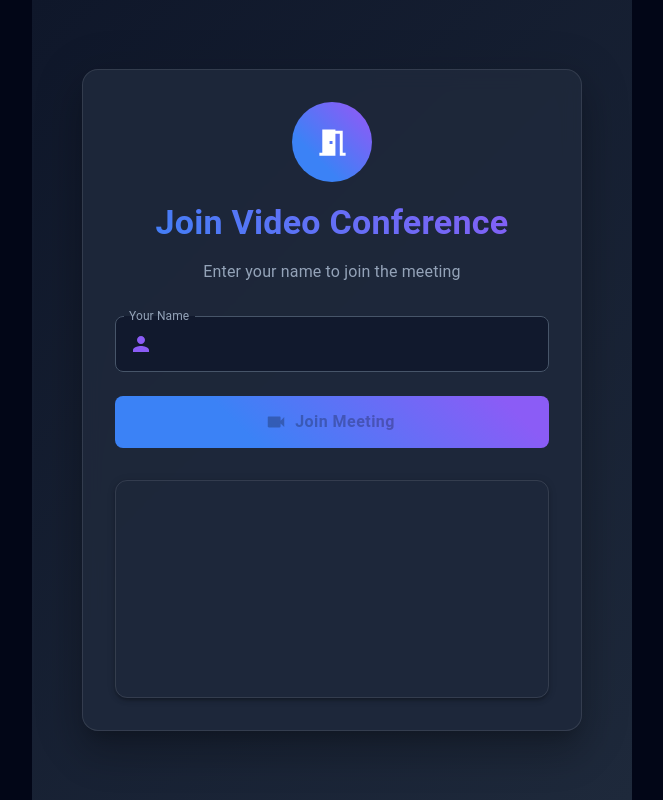
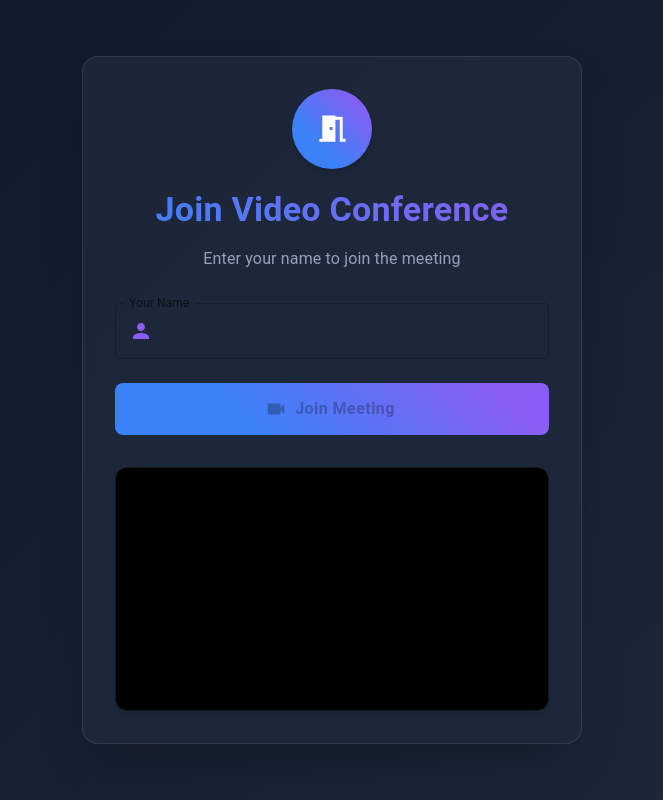
Before and after one commit to Raj72620/Video-Conference-app, a React (Create React App) app in the folder frontend/: page /1 in a window 1280 px wide. Shown: the whole page, without its empty margins (308-971 px from the left). Built offline with nearby package versions, Linux system fonts and the light colour scheme; no server answers.

Commit message:
new files

```diff
--- a/frontend/src/pages/VideoMeet.jsx
+++ b/frontend/src/pages/VideoMeet.jsx
@@ -741,24 +741,58 @@ export default function VideoMeetComponent() {
     return (
         <div className={styles.videoMeetContainer}>
             {askForUsername === true ? (
-                <Container maxWidth="sm" sx={{ display: 'flex', flexDirection: 'column', alignItems: 'center', justifyContent: 'center', minHeight: '100vh', py: 4, background: 'linear-gradient(135deg, #0f172a 0%, #1e293b 100%)' }}>
-                    <Paper elevation={24} sx={{ p: 4, width: '100%', maxWidth: '500px', borderRadius: 4, textAlign: 'center', backgroundColor: 'rgba(30, 41, 59, 0.9)', backdropFilter: 'blur(10px)', border: '1px solid rgba(255, 255, 255, 0.1)' }}>
+                <div className={styles.joinContainer}>
+                    <Paper elevation={24} className={styles.joinCard}>
                         <Box sx={{ mb: 4 }}>
-                            <Avatar sx={{ bgcolor: 'primary.main', width: 80, height: 80, margin: '0 auto 20px', background: 'linear-gradient(45deg, #3b82f6 30%, #8b5cf6 90%)' }}>
+                            <Avatar className={styles.joinAvatar}>
                                 <MeetingRoomIcon fontSize="large" />
                             </Avatar>
-                            <Typography variant="h4" component="h2" sx={{ fontWeight: 700, mb: 2, color: '#ffffff', background: 'linear-gradient(45deg, #3b82f6, #8b5cf6)', WebkitBackgroundClip: 'text', WebkitTextFillColor: 'transparent' }}>Join Video Conference</Typography>
-                            <Typography variant="body1" sx={{ color: '#94a3b8' }}>Enter your name to join the meeting</Typography>
+                            <Typography variant="h4" component="h2" className={styles.joinTitle}>
+                                Join Video Conference
+                            </Typography>
+                            <Typography variant="body1" className={styles.joinText}>
+                                Enter your name to join the meeting
+                            </Typography>
                         </Box>
-                        <Box sx={{ display: 'flex', flexDirection: 'column', gap: 3, mb: 4 }}>
-                            <TextField fullWidth label="Your Name" value={username} onChange={e => setUsername(e.target.value)} onKeyPress={(e) => e.key === 'Enter' && connect()} InputProps={{ startAdornment: (<InputAdornment position="start"><PersonIcon sx={{ color: '#8b5cf6' }} /></InputAdornment>) }} sx={{ '& .MuiOutlinedInput-root': { borderRadius: 2, backgroundColor: 'rgba(15, 23, 42, 0.8)', color: '#ffffff', '& fieldset': { borderColor: '#475569' }, '&:hover fieldset': { borderColor: '#8b5cf6' } }, '& .MuiInputLabel-root': { color: '#94a3b8' } }} />
-                            <Button fullWidth variant="contained" size="large" onClick={connect} disabled={!username.trim()} sx={{ py: 1.5, borderRadius: 2, textTransform: 'none', fontSize: '1rem', fontWeight: 600, background: 'linear-gradient(45deg, #3b82f6 30%, #8b5cf6 90%)', '&:hover': { background: 'linear-gradient(45deg, #2563eb 30%, #7c3aed 90%)', translateY: '-2px', boxShadow: '0 8px 25px rgba(59, 130, 246, 0.4)' } }} startIcon={<VideocamIcon />}>Join Meeting</Button>
+                        <Box className={styles.joinForm}>
+                            <TextField
+                                fullWidth
+                                label="Your Name"
+                                value={username}
+                                onChange={e => setUsername(e.target.value)}
+                                onKeyPress={(e) => e.key === 'Enter' && connect()}
+                                InputProps={{
+                                    startAdornment: (
+                                        <InputAdornment position="start">
+                                            <PersonIcon sx={{ color: '#8b5cf6' }} />
+                                        </InputAdornment>
+                                    )
+                                }}
+                                className={styles.joinInput}
+                            />
+                            <Button
+                                fullWidth
+                                variant="contained"
+                                size="large"
+                                onClick={connect}
+                                disabled={!username.trim()}
+                                className={styles.joinButton}
+                                startIcon={<VideocamIcon />}
+                            >
+                                Join Meeting
+                            </Button>
                         </Box>
-                        <Box sx={{ mt: 4, borderRadius: 3, overflow: 'hidden', boxShadow: 3, border: '1px solid rgba(255, 255, 255, 0.1)', position: 'relative' }}>
-                            <video ref={localVideoref} autoPlay muted playsInline style={{ width: '100%', display: 'block', transform: 'scaleX(-1)' }} />
+                        <Box className={styles.previewVideoContainer}>
+                            <video
+                                ref={localVideoref}
+                                autoPlay
+                                muted
+                                playsInline
+                                className={styles.previewVideo}
+                            />
                         </Box>
                     </Paper>
-                </Container>
+                </div>
             ) : (
                 <div className={styles.meetVideoContainer}>
                     {/* Interactive & Collaborative Tools Component */}
--- a/frontend/src/styles/videoComponent.module.css
+++ b/frontend/src/styles/videoComponent.module.css
@@ -1,11 +1,124 @@
 /* Global Reset & Base */
 .videoMeetContainer {
     width: 100%;
-    height: 100%;
+    height: 100vh;
+    /* Fixed height to viewport */
     overflow: hidden;
     background-color: #020617;
-    /* Slate 950 - Ultra Dark */
     font-family: 'Inter', -apple-system, BlinkMacSystemFont, "Segoe UI", Roboto, sans-serif;
+}
+
+/* -------------------------------------------------------------------------- */
+/*                                JOIN MEETING SCREEN                         */
+/* -------------------------------------------------------------------------- */
+.joinContainer {
+    display: flex;
+    flex-direction: column;
+    align-items: center;
+    justify-content: center;
+    min-height: 100vh;
+    padding-top: 32px;
+    padding-bottom: 32px;
+    background: linear-gradient(135deg, #0f172a 0%, #1e293b 100%);
+}
+
+.joinCard {
+    padding: 32px;
+    width: 100%;
+    max-width: 500px;
+    border-radius: 16px !important;
+    text-align: center;
+    background-color: rgba(30, 41, 59, 0.9) !important;
+    backdrop-filter: blur(10px);
+    border: 1px solid rgba(255, 255, 255, 0.1) !important;
+    box-shadow: 0 25px 50px -12px rgba(0, 0, 0, 0.25) !important;
+}
+
+.joinAvatar {
+    margin: 0 auto 20px auto;
+    background: linear-gradient(45deg, #3b82f6 30%, #8b5cf6 90%) !important;
+    width: 80px !important;
+    height: 80px !important;
+    box-shadow: 0 4px 6px -1px rgba(0, 0, 0, 0.1), 0 2px 4px -1px rgba(0, 0, 0, 0.06);
+}
+
+.joinTitle {
+    font-weight: 700 !important;
+    margin-bottom: 16px !important;
+    color: #ffffff;
+    background: linear-gradient(45deg, #3b82f6, #8b5cf6);
+    background-clip: text;
+    -webkit-background-clip: text;
+    -webkit-text-fill-color: transparent;
+}
+
+.joinText {
+    color: #94a3b8;
+}
+
+.joinForm {
+    display: flex;
+    flex-direction: column;
+    gap: 24px;
+    margin-bottom: 32px;
+}
+
+.joinInput .MuiOutlinedInput-root {
+    border-radius: 8px !important;
+    background-color: rgba(15, 23, 42, 0.8) !important;
+    color: #ffffff !important;
+}
+
+.joinInput .MuiOutlinedInput-root fieldset {
+    border-color: #475569 !important;
+}
+
+.joinInput .MuiOutlinedInput-root:hover fieldset {
+    border-color: #8b5cf6 !important;
+}
+
+.joinInput .MuiInputLabel-root {
+    color: #94a3b8 !important;
+}
+
+.joinInput .MuiInputLabel-root.Mui-focused {
+    color: #8b5cf6 !important;
+}
+
+.joinButton {
+    padding-top: 12px !important;
+    padding-bottom: 12px !important;
+    border-radius: 8px !important;
+    text-transform: none !important;
+    font-size: 1rem !important;
+    font-weight: 600 !important;
+    background: linear-gradient(45deg, #3b82f6 30%, #8b5cf6 90%) !important;
+    transition: all 0.2s ease-in-out !important;
+}
+
+.joinButton:hover {
+    background: linear-gradient(45deg, #2563eb 30%, #7c3aed 90%) !important;
+    transform: translateY(-2px);
+    box-shadow: 0 8px 25px rgba(59, 130, 246, 0.4) !important;
+}
+
+.previewVideoContainer {
+    margin-top: 32px;
+    border-radius: 12px;
+    overflow: hidden;
+    box-shadow: 0 4px 6px -1px rgba(0, 0, 0, 0.1);
+    border: 1px solid rgba(255, 255, 255, 0.1);
+    position: relative;
+    background: #000;
+    aspect-ratio: 16/9;
+}
+
+.previewVideo {
+    width: 100%;
+    height: 100%;
+    display: block;
+    transform: scaleX(-1);
+    object-fit: cover;
 }
 
 .meetVideoContainer {
```
Also changed, not shown: 1 other file (tests, documents, lock files or other folders).
